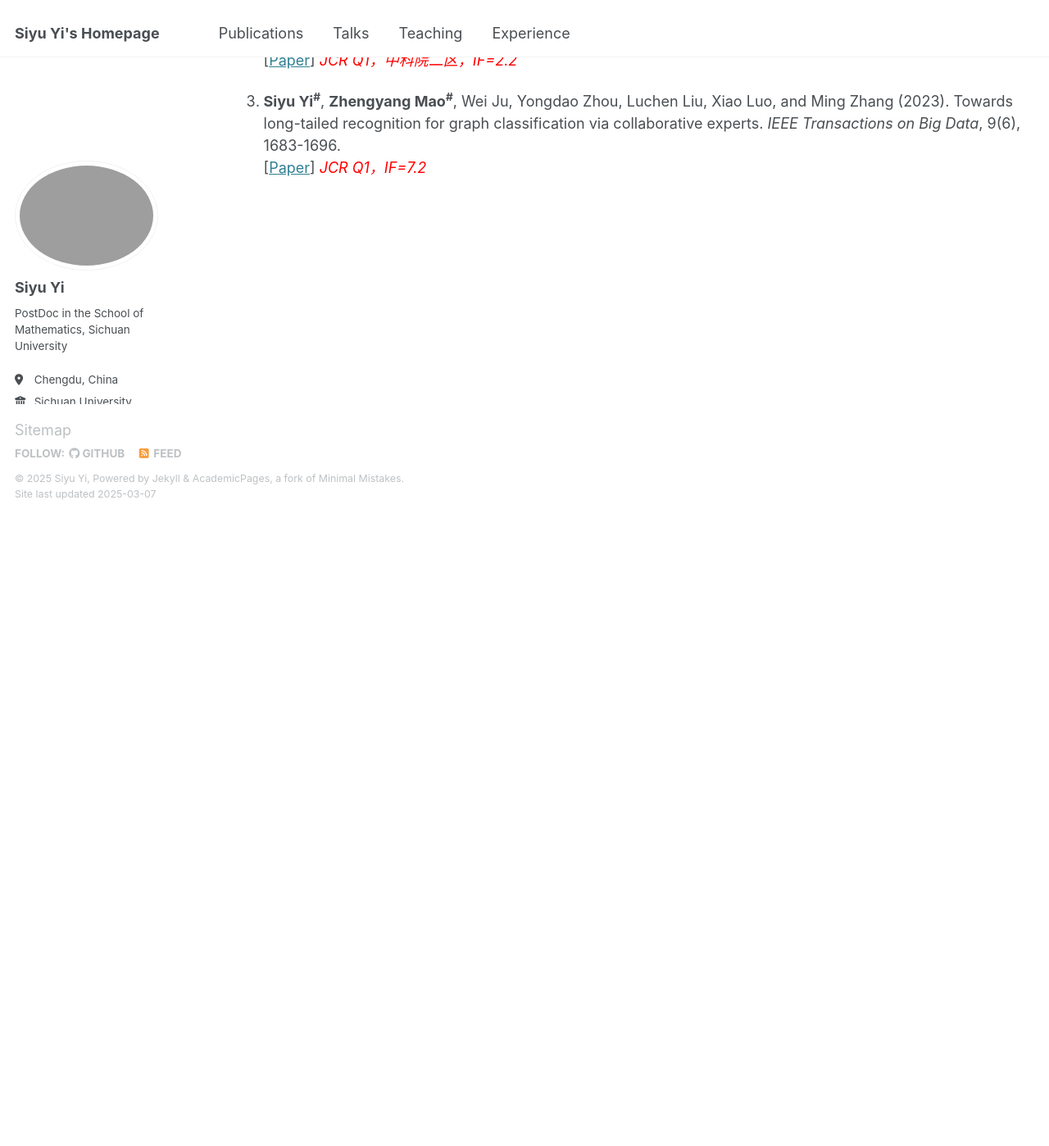
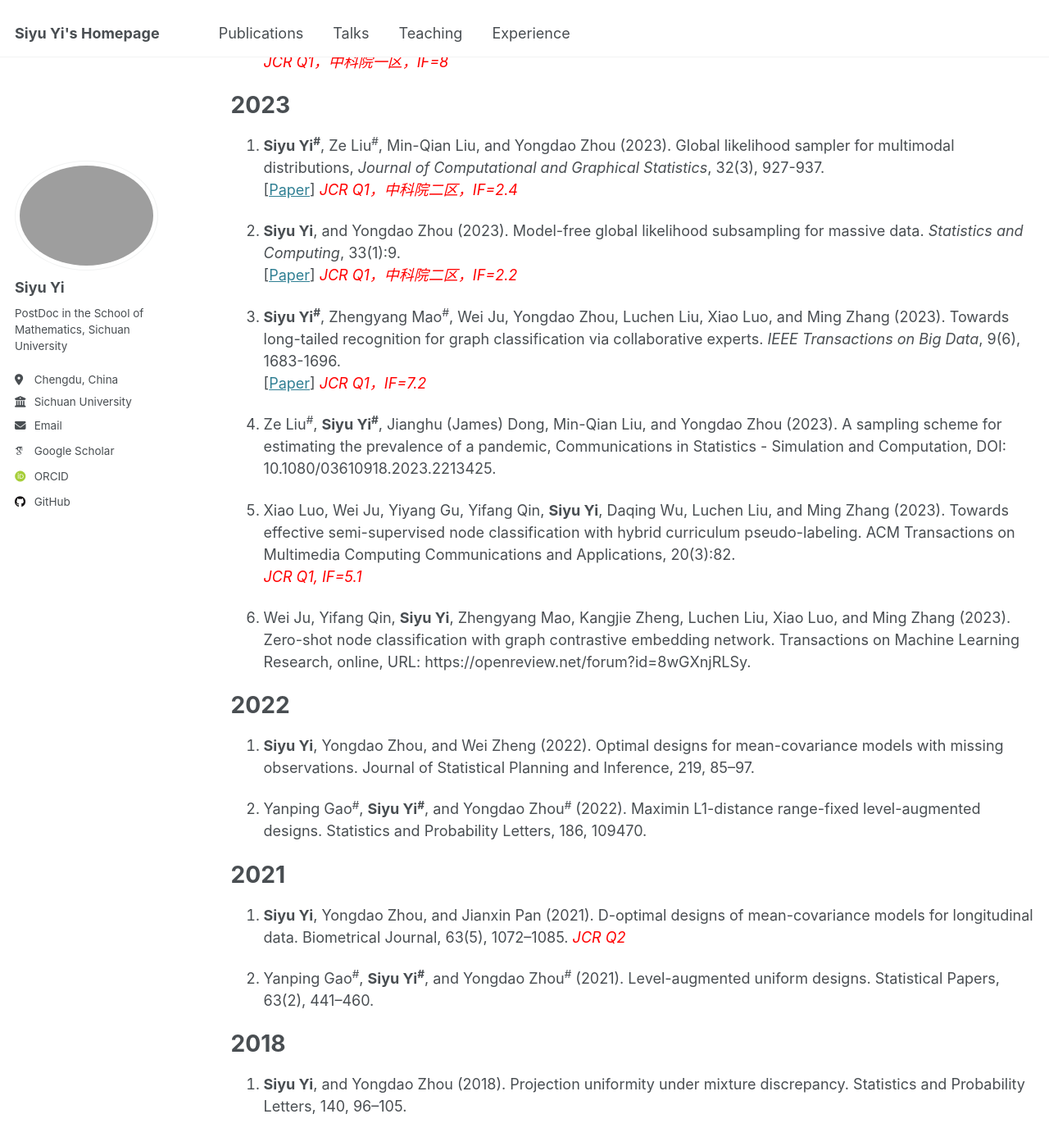
Before and after one commit to yisiyu95/yisiyu95.github.io, a Jekyll site: the page built from _pages/publications.md, in a window 1280 px wide and 1400 px high, scrolled down 1245 px. Shown: the whole window at 82% size. Built offline with Jekyll 4.4.1, drawn with Linux system fonts in a browser that asks for light colours; some web fonts are replaced; before the commit the page ends 1875 px from its top, so only the background shows below that; some of the changed text lies outside the part shown.

Commit message:
Update publications.md

```diff
--- a/_pages/publications.md
+++ b/_pages/publications.md
@@ -31,14 +31,47 @@ author_profile: true
 1.  Wei Ju, **Siyu Yi<sup>\*</sup>**, Yifan Wang, Qingqing Long, Junyu Luo, Zhiping Xiao, and Ming Zhang<sup>\*</sup>. (2024). A survey of data-efficient graph learning. In *Proceedings of the 33rd International Joint Conference on Artificial Intelligence*, 8104-8113. <br>
 [[Paper](../files/24.08.03-IJCAI A survey of data-efficient graph learning.pdf)] *<span style="color:red">IJCAI, CCF-A</span>*
 
+1.	Wei Ju, Yusheng Zhao, Yifang Qin, **Siyu Yi**, Jingyang Yuan, Zhiping Xiao, Xiao Luo, Xiting Yan, Ming Zhang. (2024). COOL: A conjoint perspective on spatio-temporal graph neural network for traffic forecasting. Information Fusion, 107, 102341. <br>
+*<span style="color:red">JCR Q1，中科院一区，IF=18.6</span>*
+
+1.	Wei Ju, Zhengyang Mao, Ziyue Qiao, Yifang Qin, **Siyu Yi**, Zhiping Xiao, Xiao Luo, Yanjie Fu, Ming Zhang. (2024). Focus on informative graphs! Semi-supervised active learning for graph-level classification. Pattern Recognition, 153, 110567. <br>
+*<span style="color:red">JCR Q1，中科院一区，IF=8</span>*
+
 
 2023
 ====
-1.  **Siyu Yi<sup>\#</sup>**, **Ze Liu<sup>\#</sup>**, Min-Qian Liu, and Yongdao Zhou (2023). Global likelihood sampler for multimodal distributions, *Journal of Computational and Graphical Statistics*, 32(3), 927-937. <br>
+1.  **Siyu Yi<sup>\#</sup>**, Ze Liu<sup>\#</sup>, Min-Qian Liu, and Yongdao Zhou (2023). Global likelihood sampler for multimodal distributions, *Journal of Computational and Graphical Statistics*, 32(3), 927-937. <br>
 [[Paper](../files/23.07.03-J. Comput. Graphical Stat. Global likelihood sampler for multimodal distributions.pdf)] *<span style="color:red">JCR Q1，中科院二区，IF=2.4</span>*
 
 1.  **Siyu Yi**, and Yongdao Zhou (2023). Model-free global likelihood subsampling for massive data. *Statistics and Computing*, 33(1):9. <br>
 [[Paper](../files/23.02-Stat. Comput. Model-free global likelihood subsampling for massive data.pdf)] *<span style="color:red">JCR Q1，中科院二区，IF=2.2</span>*
 
-1.  **Siyu Yi<sup>\#</sup>**, **Zhengyang Mao<sup>\#</sup>**, Wei Ju, Yongdao Zhou, Luchen Liu, Xiao Luo, and Ming Zhang (2023). Towards long-tailed recognition for graph classification via collaborative experts. *IEEE Transactions on Big Data*, 9(6), 1683-1696.  <br>
+1.  **Siyu Yi<sup>\#</sup>**, Zhengyang Mao<sup>\#</sup>, Wei Ju, Yongdao Zhou, Luchen Liu, Xiao Luo, and Ming Zhang (2023). Towards long-tailed recognition for graph classification via collaborative experts. *IEEE Transactions on Big Data*, 9(6), 1683-1696.  <br>
 [[Paper](../files/23.11.13-TBDATA Towards Long-Tailed Recognition for Graph Classification via Collaborative Experts.pdf)] *<span style="color:red">JCR Q1，IF=7.2</span>*
+
+1.	Ze Liu<sup>\#</sup>, **Siyu Yi<sup>\#</sup>**, Jianghu (James) Dong, Min-Qian Liu, and Yongdao Zhou (2023). A sampling scheme for estimating the prevalence of a pandemic, Communications in Statistics - Simulation and Computation, DOI: 10.1080/03610918.2023.2213425.
+
+1.	Xiao Luo, Wei Ju, Yiyang Gu, Yifang Qin, **Siyu Yi**, Daqing Wu, Luchen Liu, and Ming Zhang (2023). Towards effective semi-supervised node classification with hybrid curriculum pseudo-labeling. ACM Transactions on Multimedia Computing Communications and Applications, 20(3):82. <br>
+*<span style="color:red">JCR Q1, IF=5.1</span>*
+
+1.	Wei Ju, Yifang Qin, **Siyu Yi**, Zhengyang Mao, Kangjie Zheng, Luchen Liu, Xiao Luo, and Ming Zhang (2023). Zero-shot node classification with graph contrastive embedding network. Transactions on Machine Learning Research, online, URL: https://openreview.net/forum?id=8wGXnjRLSy.
+
+
+2022
+====
+1.	**Siyu Yi**, Yongdao Zhou, and Wei Zheng (2022). Optimal designs for mean-covariance models with missing observations. Journal of Statistical Planning and Inference, 219, 85–97.
+
+1.	Yanping Gao<sup>\#</sup>, **Siyu Yi<sup>\#</sup>**, and Yongdao Zhou<sup>\#</sup> (2022). Maximin L1-distance range-fixed level-augmented designs. Statistics and Probability Letters, 186, 109470.
+
+
+2021
+====
+1.	**Siyu Yi**, Yongdao Zhou, and Jianxin Pan (2021). D-optimal designs of mean-covariance models for longitudinal data. Biometrical Journal, 63(5), 1072–1085.
+*<span style="color:red">JCR Q2</span>*
+
+1.	Yanping Gao<sup>\#</sup>, **Siyu Yi<sup>\#</sup>**, and Yongdao Zhou<sup>\#</sup> (2021). Level-augmented uniform designs. Statistical Papers, 63(2), 441–460.
+
+
+2018
+====
+1.	**Siyu Yi**, and Yongdao Zhou (2018). Projection uniformity under mixture discrepancy. Statistics and Probability Letters, 140, 96–105.
```
